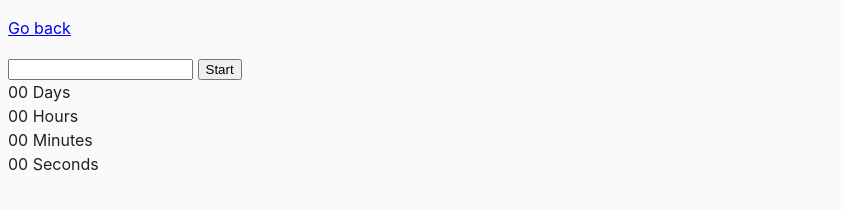
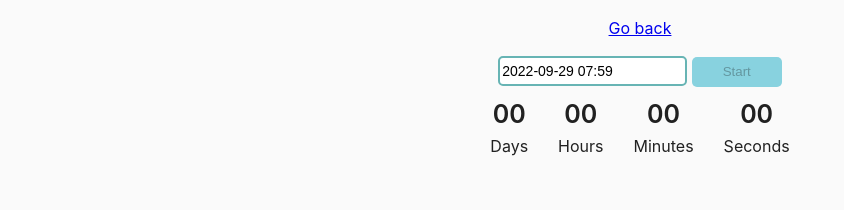
Before and after one commit to DmytroSvarkovskiy/goit-js-hw-09, a website built with Parcel: page src/02-timer.html in a window 1280 px wide. Shown: the whole page, without its empty margins (0-844 px from the left). Built offline with nearby package versions, Linux system fonts and the light colour scheme.

Commit message:
add 2 task

```diff
--- a/package.json
+++ b/package.json
@@ -19,7 +19,8 @@
   },
   "dependencies": {
     "flatpickr": "^4.6.13",
-    "modern-normalize": "^1.1.0"
+    "modern-normalize": "^1.1.0",
+    "notiflix": "^3.2.5"
   },
   "devDependencies": {
     "@parcel/transformer-sass": "^2.6.0",
--- a/src/css/common.css
+++ b/src/css/common.css
@@ -3,6 +3,8 @@
 }
 
 body {
+  text-align: center;
+  /* margin: 0 auto; */
   font-family: -apple-system, BlinkMacSystemFont, 'Segoe UI', Roboto,
     Oxygen-Sans, Ubuntu, Cantarell, 'Helvetica Neue', sans-serif;
   -webkit-font-smoothing: antialiased;
@@ -16,3 +18,43 @@ img {
   display: block;
   max-width: 100%;
 }
+.value {
+  font-size: 25px;
+  font-weight: 600;
+}
+.timer {
+  align-items: center;
+  justify-content: center;
+  display: flex;
+  gap: 30px;
+}
+
+button {
+  font-weight: 500;
+  width: 90px;
+  height: 30px;
+  border-radius: 5px;
+  background-color: rgb(122, 194, 170);
+  border: 2px solid transparent;
+  transition: background-color 300ms cubic-bezier(0.4, 0, 0.2, 1);
+}
+button:hover {
+  background-color: rgb(131, 212, 212);
+  cursor: pointer;
+}
+.flatpickr-input {
+  height: 30px;
+  border-radius: 5px;
+  font-size: 14px;
+  margin-bottom: 10px;
+  border: 2px solid rgb(103, 180, 180);
+}
+button[disabled] {
+  cursor: default;
+  background-color: rgb(136, 210, 223);
+  transition: background-color 300ms cubic-bezier(0.4, 0, 0.2, 1);
+}
+.value {
+  display: flex;
+  justify-content: center;
+}
--- a/src/js/02-timer.js
+++ b/src/js/02-timer.js
@@ -0,0 +1,62 @@
+import Notiflix from 'notiflix';
+
+import flatpickr from "flatpickr";
+import "flatpickr/dist/flatpickr.min.css";
+
+const start = document.querySelector('[data-start]');
+const input = document.querySelector('#datetime-picker');
+const daysScr = document.querySelector('[data-days]');
+const hoursScr = document.querySelector('[data-hours]');
+const minutesScr = document.querySelector('[data-minutes]');
+const secondsScr = document.querySelector('[data-seconds]');
+start.setAttribute('disabled', null);
+let timerId = null;
+
+const options = {
+    enableTime: true,
+    enabledata: false,
+    time_24hr: true,
+    defaultDate: Date.now(),
+    minuteIncrement: 1,
+
+    onClose(selectedDates) {
+      console.log(selectedDates[0]);
+      if (selectedDates[0] < Date.now()) {
+          start.setAttribute('disabled', null) & Notiflix.Notify.failure("Please choose a date in the future");
+      }
+        else start.removeAttribute('disabled');
+
+        function convertMs(ms) {
+            ms = selectedDates[0] - Date.now();
+            const second = 1000;
+            const minute = second * 60;
+            const hour = minute * 60;
+            const day = hour * 24;
+
+            const days = Math.floor(ms / day);
+            const hours = Math.floor((ms % day) / hour);
+            const minutes = Math.floor(((ms % day) % hour) / minute);
+            const seconds = Math.floor((((ms % day) % hour) % minute) / second);
+            return { days, hours, minutes, seconds }
+        };
+        function addLeadingZero(value) {
+           return String(value).padStart(2,0)
+        };
+        function onStartClick() {
+            start.setAttribute('disabled', null);
+
+            timerId = setInterval(() => {
+                const timeTo = convertMs();
+                const { days, hours, minutes, seconds } = timeTo;
+                if (days === 0 && hours === 0 && minutes === 0 && seconds === 0) { clearInterval(timerId) };
+                daysScr.textContent = addLeadingZero(days);
+                hoursScr.textContent = addLeadingZero(hours);
+                minutesScr.textContent = addLeadingZero(minutes);
+                secondsScr.textContent = addLeadingZero(seconds);
+            }, 1000);
+        };
+        start.addEventListener('click', onStartClick);
+    },
+
+};
+flatpickr(input, options);
```
Also changed, not shown: 1 other file.
